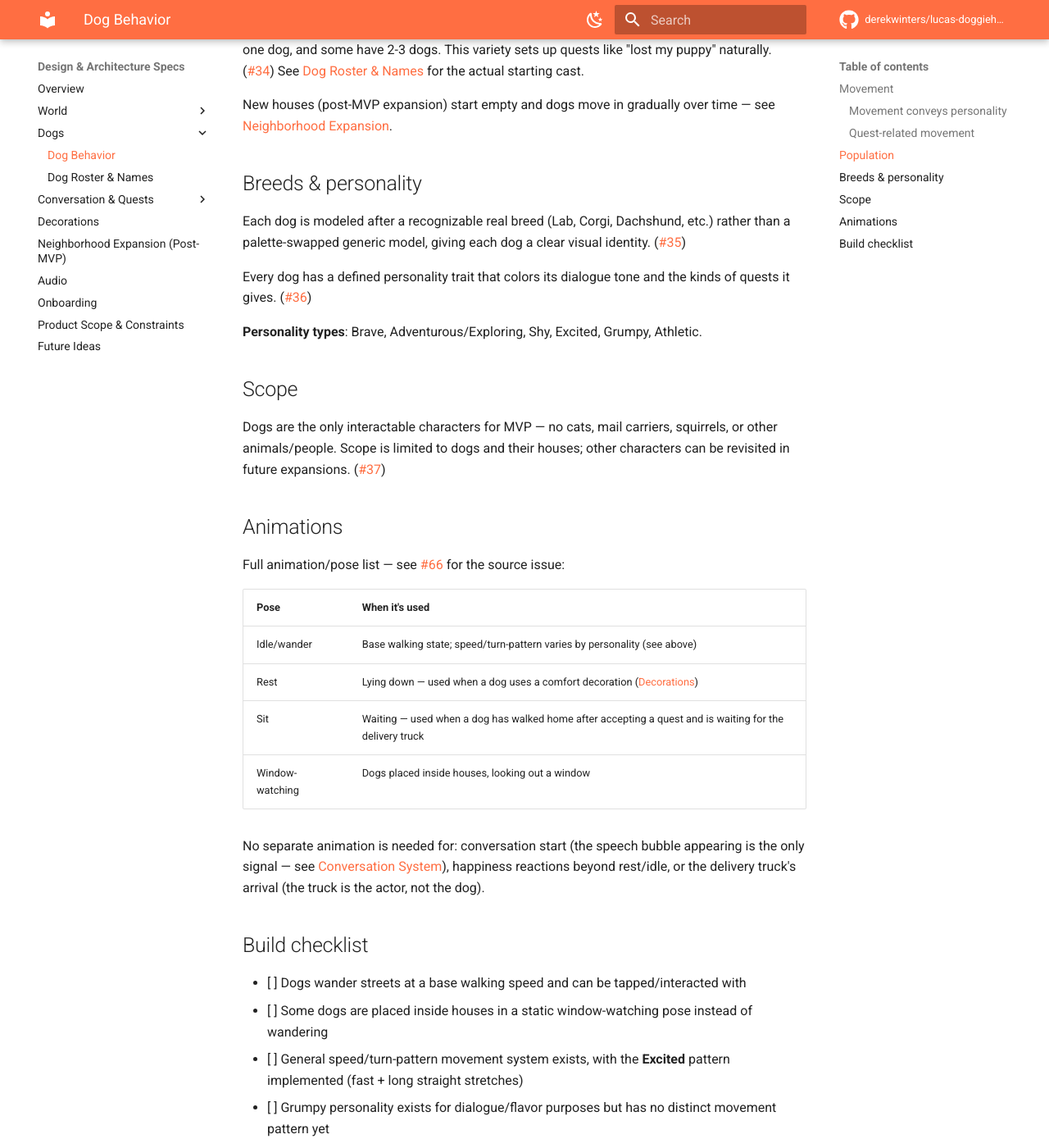
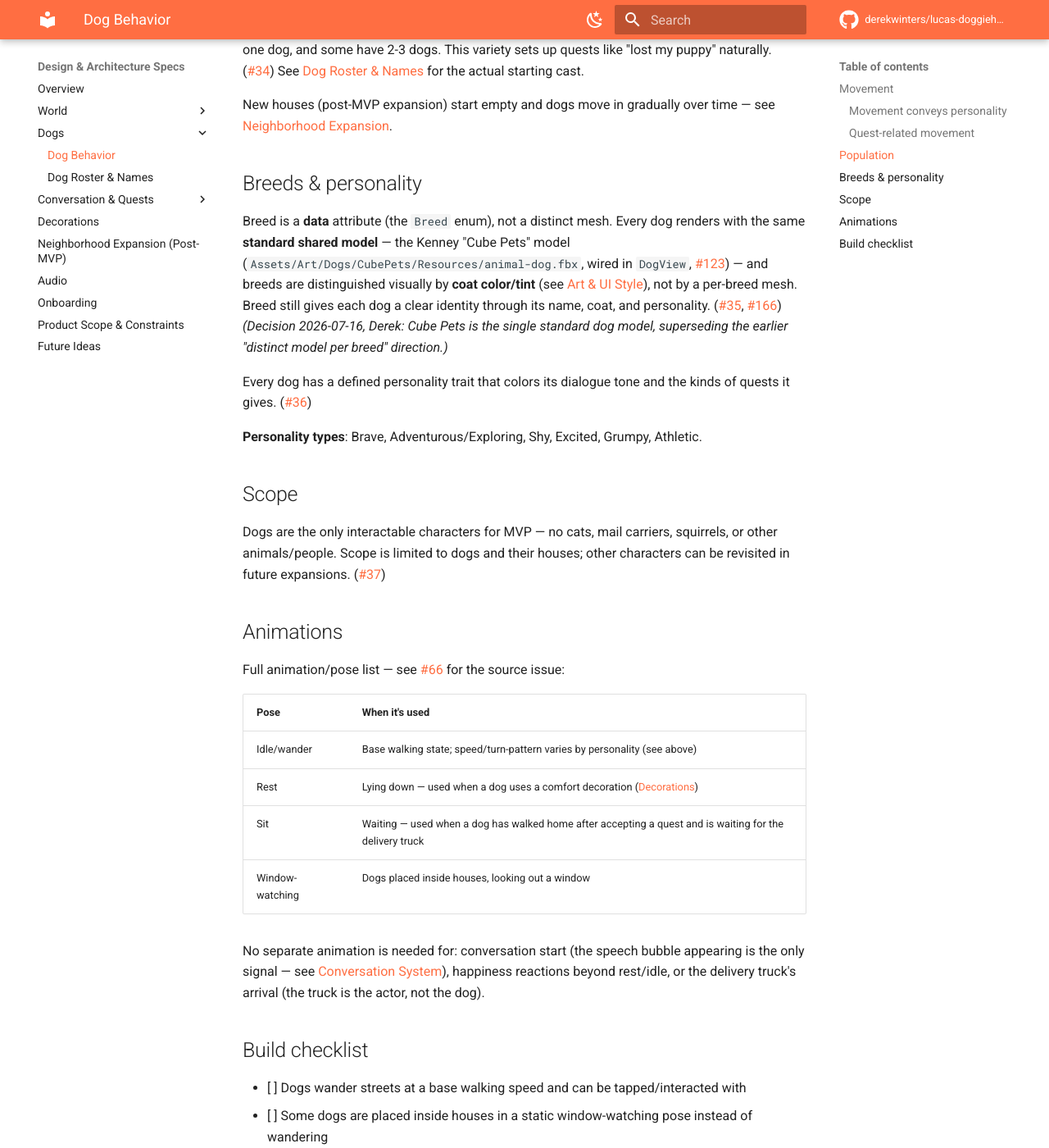
Before and after one commit to derekwinters/lucas-doggiehood, an MkDocs documentation site: the page built from docs/specs/dogs/behavior.md, in a window 1280 px wide and 1400 px high, scrolled down 1127 px. Shown: the whole window at 82% size. Built offline with MkDocs 1.6.1 and Material for MkDocs 9.7.7, drawn with Linux system fonts in a browser that asks for light colours; comment, search, counter and statistics services are not loaded; the version menu is left out; some of the changed text lies outside the part shown.

Commit message:
docs: make Cube Pets the standard dog model, not per-breed meshes
Reconcile the dog specs with Derek's 2026-07-16 decision: the Kenney
"Cube Pets" model is the single standard shared mesh for every dog.
Breeds stay a data/Breed-enum concept distinguished by coat/tint, and
no longer imply a distinct per-breed mesh. Rewrites the "Breeds &
personality" section and its build-checklist item accordingly.

Refs #166, #35

```diff
--- a/docs/specs/dogs/behavior.md
+++ b/docs/specs/dogs/behavior.md
@@ -31,7 +31,7 @@ New houses (post-MVP expansion) start empty and dogs move in gradually over time
 
 ## Breeds & personality
 
-Each dog is modeled after a recognizable real breed (Lab, Corgi, Dachshund, etc.) rather than a palette-swapped generic model, giving each dog a clear visual identity. ([#35](https://github.com/derekwinters/lucas-doggiehood/issues/35))
+Breed is a **data** attribute (the `Breed` enum), not a distinct mesh. Every dog renders with the same **standard shared model** — the Kenney "Cube Pets" model (`Assets/Art/Dogs/CubePets/Resources/animal-dog.fbx`, wired in `DogView`, [#123](https://github.com/derekwinters/lucas-doggiehood/issues/123)) — and breeds are distinguished visually by **coat color/tint** (see [Art & UI Style](../world/art-style.md)), not by a per-breed mesh. Breed still gives each dog a clear identity through its name, coat, and personality. ([#35](https://github.com/derekwinters/lucas-doggiehood/issues/35), [#166](https://github.com/derekwinters/lucas-doggiehood/issues/166)) *(Decision 2026-07-16, Derek: Cube Pets is the single standard dog model, superseding the earlier "distinct model per breed" direction.)*
 
 Every dog has a defined personality trait that colors its dialogue tone and the kinds of quests it gives. ([#36](https://github.com/derekwinters/lucas-doggiehood/issues/36))
 
@@ -60,7 +60,7 @@ No separate animation is needed for: conversation start (the speech bubble appea
 - [ ] Some dogs are placed inside houses in a static window-watching pose instead of wandering
 - [ ] General speed/turn-pattern movement system exists, with the **Excited** pattern implemented (fast + long straight stretches)
 - [ ] Grumpy personality exists for dialogue/flavor purposes but has no distinct movement pattern yet
-- [ ] Each dog has a breed (distinct model, not a palette swap) and a personality trait
+- [ ] Each dog has a breed (a `Breed`-enum data value, distinguished visually by coat/tint on the shared standard Cube Pets model — not a distinct per-breed mesh) and a personality trait
 - [ ] Only dogs are interactable in the world — no other animal/person NPCs
 - [ ] Rest, sit, idle/wander, and window-watching poses are all implemented
 - [ ] Dog walks home and sits after accepting a "buy me X" quest, until the delivery truck arrives
```
